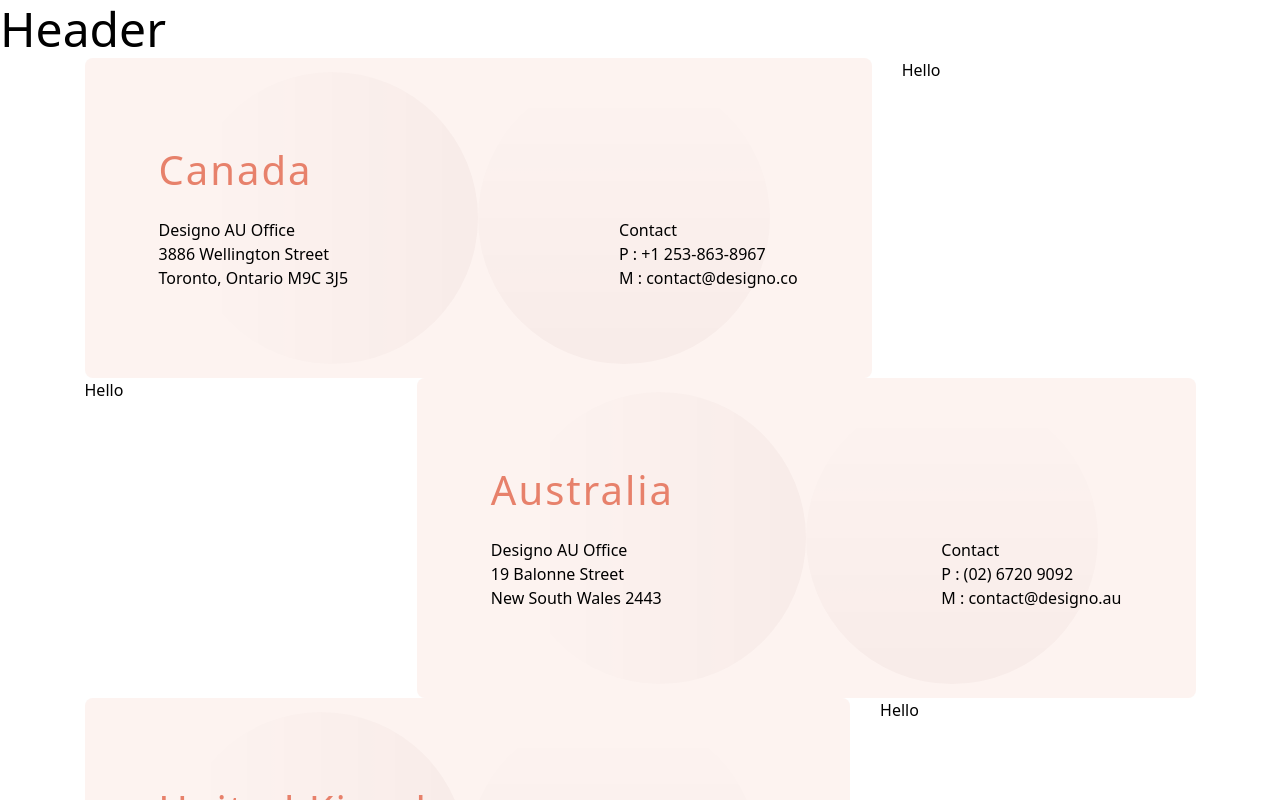
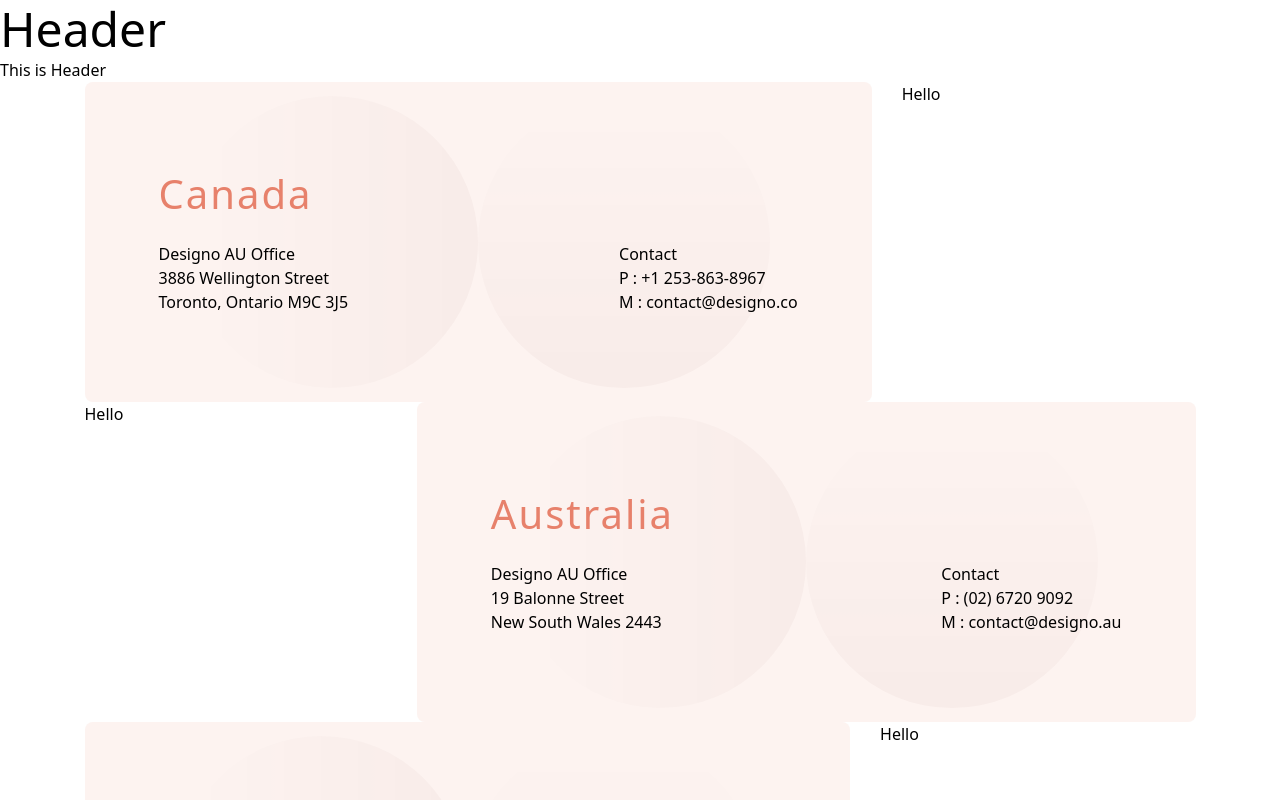
Before and after one commit to nivancheva/designo-multi-page-website-vue, a Vue app: page /#/location in a window 1280 px wide. Shown: the top 800 px of the page. Built offline with nearby package versions, Linux system fonts and the light colour scheme.

Commit message:
add text

```diff
--- a/src/components/Header.vue
+++ b/src/components/Header.vue
@@ -1,3 +1,4 @@
 <template>
     <h1>Header</h1>
+    <p>This is Header</p>
 </template>
```
